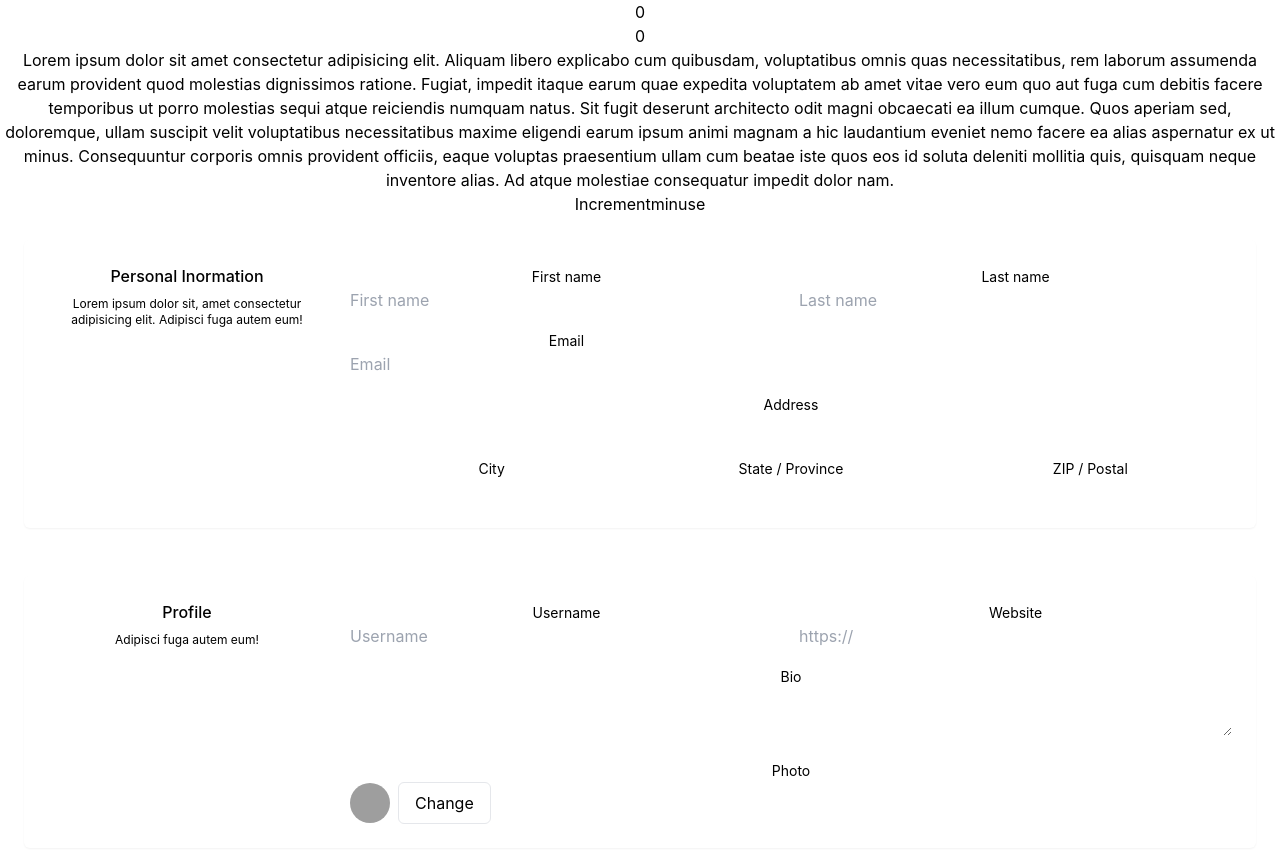
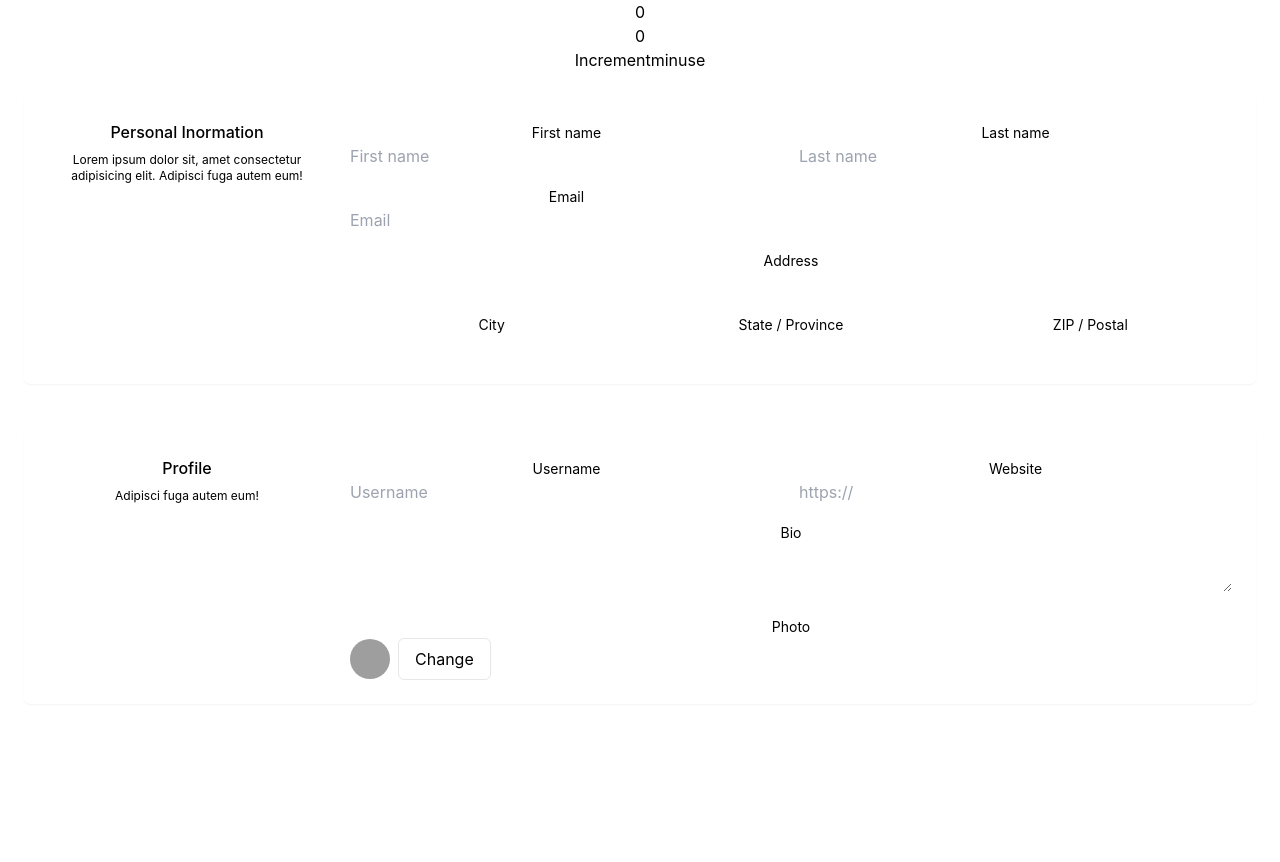
Before and after one commit to FahadMridha/counter_app, a React (Create React App) app: page / in a window 1280 px wide. Shown: the top 862 px of the page. After the commit the page ends 800 px from the top, so only its background shows below. Built offline with nearby package versions, Linux system fonts and the light colour scheme; grey boxes are pictures that could not be loaded.

Commit message:
counter  description added

```diff
--- a/src/component/Child.js
+++ b/src/component/Child.js
@@ -15,21 +15,6 @@ const Child = () => {
   return (
     <div className="text-center">
       <p>{state}</p>
-      <p>
-        Lorem ipsum dolor sit amet consectetur adipisicing elit. Aliquam libero
-        explicabo cum quibusdam, voluptatibus omnis quas necessitatibus, rem
-        laborum assumenda earum provident quod molestias dignissimos ratione.
-        Fugiat, impedit itaque earum quae expedita voluptatem ab amet vitae vero
-        eum quo aut fuga cum debitis facere temporibus ut porro molestias sequi
-        atque reiciendis numquam natus. Sit fugit deserunt architecto odit magni
-        obcaecati ea illum cumque. Quos aperiam sed, doloremque, ullam suscipit
-        velit voluptatibus necessitatibus maxime eligendi earum ipsum animi
-        magnam a hic laudantium eveniet nemo facere ea alias aspernatur ex ut
-        minus. Consequuntur corporis omnis provident officiis, eaque voluptas
-        praesentium ullam cum beatae iste quos eos id soluta deleniti mollitia
-        quis, quisquam neque inventore alias. Ad atque molestiae consequatur
-        impedit dolor nam.
-      </p>
       <button
         onClick={() => dispatch({ type: "INCREMENT", payload: { count: 5 } })}
       >
```
